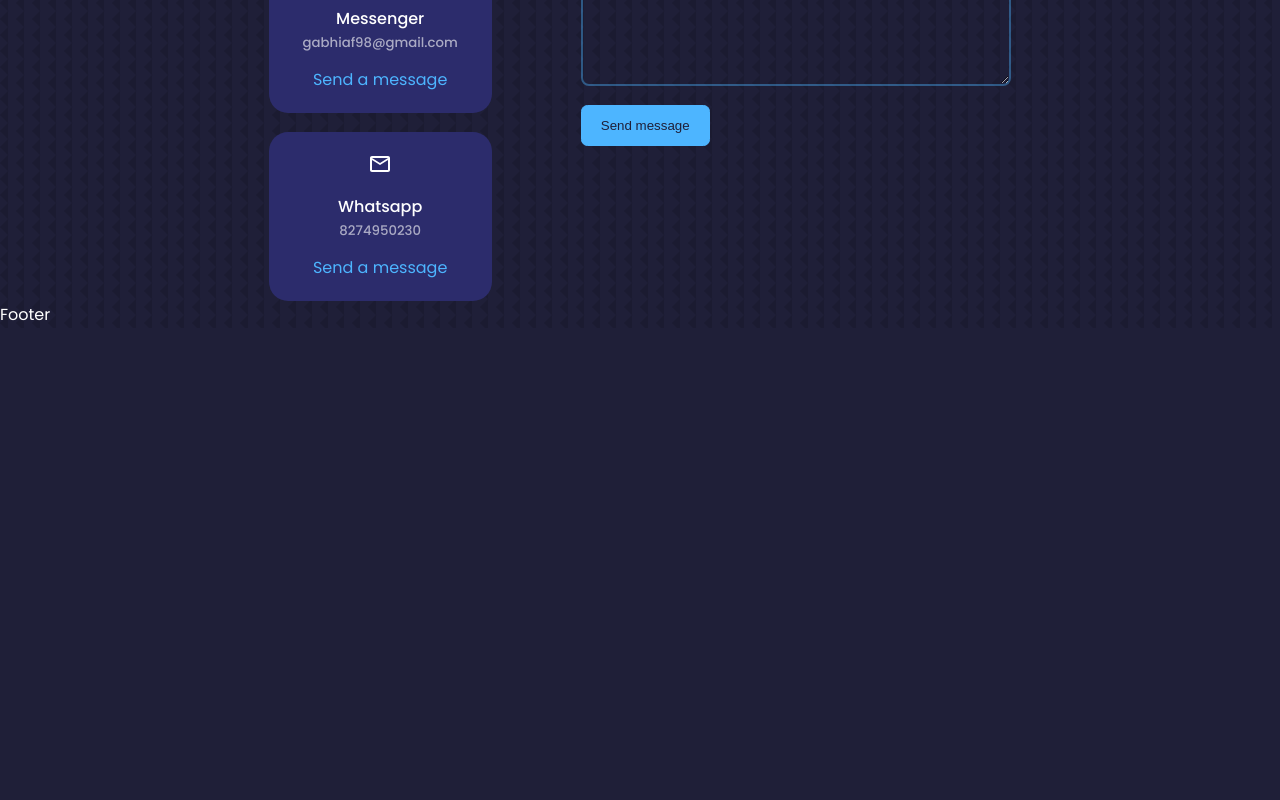
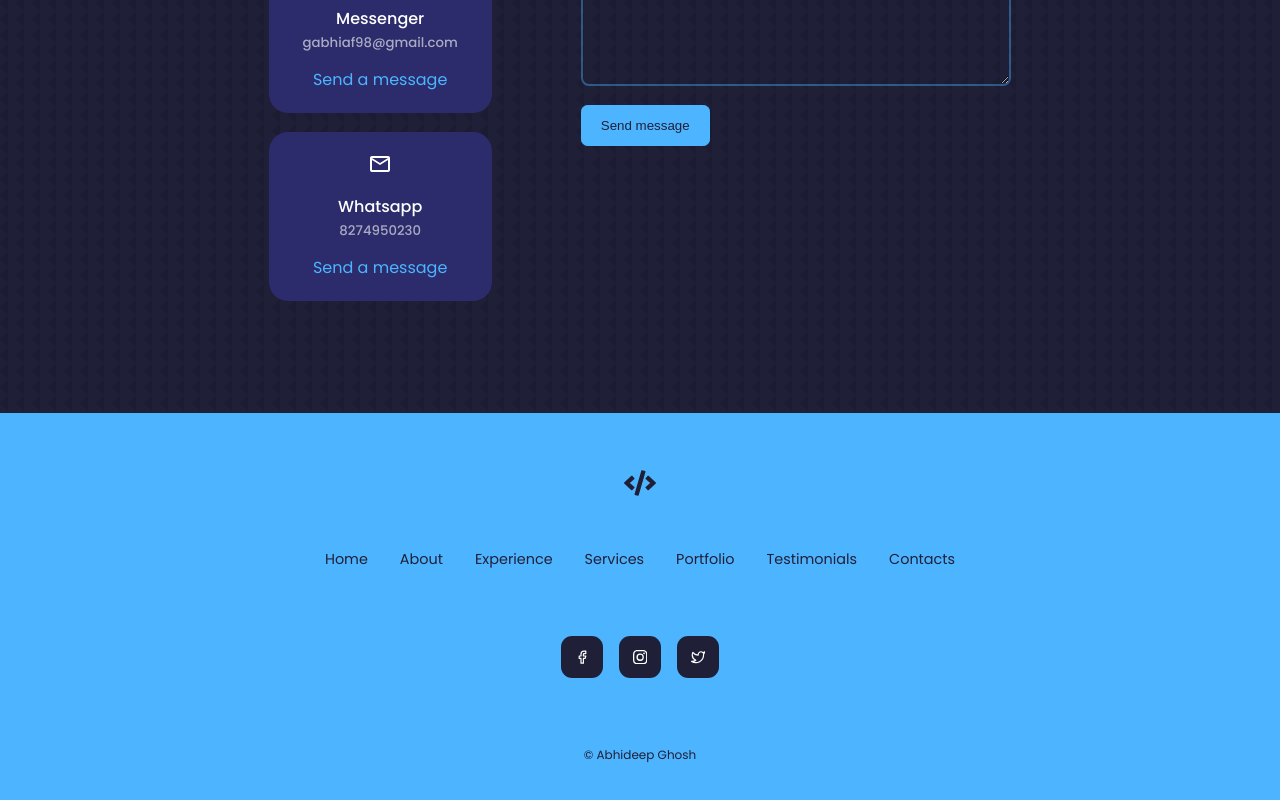
Before and after one commit to abhideepghosh/my-portfolio, a React (Create React App) app: page / in a window 1280 px wide. Shown: the part 5221-6021 px from the top of the page. Before the commit the page ends 5549 px from the top, so only its background shows below. Built offline with nearby package versions, Linux system fonts and the light colour scheme; the HTML template or start-up script is replaced by a standard one.

Commit message:
Portfolio Completed

```diff
--- a/src/components/footer/Footer.jsx
+++ b/src/components/footer/Footer.jsx
@@ -1,12 +1,37 @@
-import React from 'react';
-import './footer.css';
+import React from 'react'
+import './footer.css'
+import {FaCode} from 'react-icons/fa'
+import {FiFacebook} from 'react-icons/fi'
+import {BsInstagram} from'react-icons/bs'
+import {FiTwitter} from 'react-icons/fi'
+const Footer = () => {
+  return (
+    <footer id='footer'>
+      <a href="#" className='footer__logo'><FaCode/></a>
 
-const Footer = () => {
-	return(
+      <ul className="permalinks">
+        <li><a href="#">Home</a></li>
+        <li><a href="#about">About</a></li>
+        <li><a href="#experience">Experience</a></li>
+        <li><a href="#services">Services</a></li>
+        <li><a href="#portfolio">Portfolio</a></li>
+        <li><a href="#testimonials">Testimonials</a></li>
+        <li><a href="#contact">Contacts</a></li>
+      </ul>
 
-		<div>Footer</div>
+      <div className="footer__socials">
+        <a href="https://www.facebook.com/abhideeprocks/"><FiFacebook/></a>
+        <a href="https://www.instagram.com/mrblacknightsky/"><BsInstagram/></a>
+        <a href="https://twitter.com/gabhiaf98"><FiTwitter/></a>
+      </div>
 
-		);
+      <div className="footer__copyright">
+        <small>&copy; Abhideep Ghosh</small>
+      </div>
+
+
+    </footer>
+  )
 }
 
 export default Footer;
--- a/src/components/footer/footer.css
+++ b/src/components/footer/footer.css
@@ -0,0 +1,51 @@
+footer{
+    background: var(--color-primary);
+    padding: 3rem 0;
+    text-align: center;
+    font-size: 0.9rem;
+    margin-top: 7rem;
+
+}
+footer a{
+    color: var(--color-bg);
+}
+.footer__logo{
+    font-size: 2rem;
+    font-weight: 500;
+    margin-bottom: 2rem;
+    display: inline-block;
+}
+.permalinks{
+    display: flex;
+    flex-wrap: wrap;
+    justify-content: center;
+    gap: 2rem;
+    margin-bottom: 0 auto 3rem;
+}
+.footer__socials{
+    /* SELF ADDED */
+    margin-top: 4rem;
+    /* ======= */
+    display: flex;
+    justify-content: center;
+    gap: 1rem;
+    margin-bottom: 4rem;
+
+}
+.footer__socials a{
+    background: var(--color-bg);
+    color: var(--color-white);
+    padding: 0.8rem;
+    border-radius: 0.7rem;
+    display: flex;
+    border: 1px solid transparent;
+}
+.footer__socials a:hover{
+    background: transparent;
+    color: var(--color-bg);
+    border-color: var(--color-bg);
+}
+.footer__copyright{
+    margin-bottom: 4rem;
+    color: var(--color-bg);
+}
```
